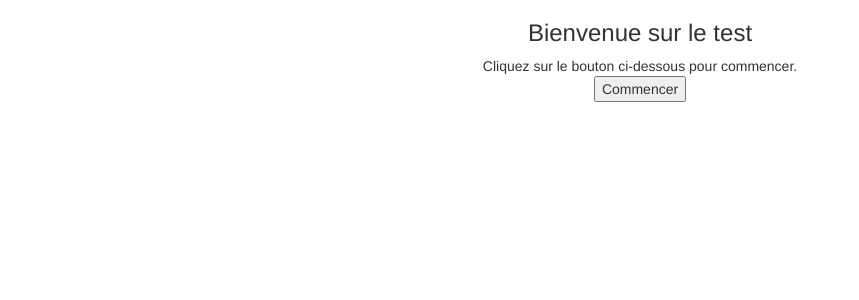
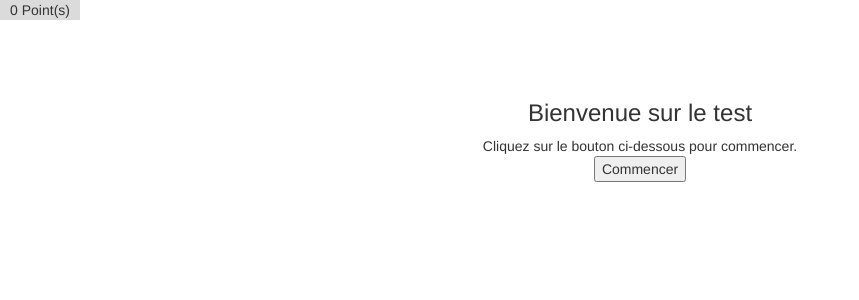
Before and after one commit to Pierre3f4/quizTestPhp, a PHP site: page / in a window 1280 px wide. Shown: the top 300 px of the page, without its empty margins (0-859 px from the left). Run offline with PHP 8.4, Linux system fonts and the light colour scheme; some libraries are stand-ins or nearby versions.

Commit message:
finalisation de la gestion des feedback et des points

```diff
--- a/css/style.css
+++ b/css/style.css
@@ -1,6 +1,18 @@
-.option{
+.option.available{
     cursor: pointer;
 }
 .option.selected{
     font-weight: bold;
 }
+.option.bad{
+    text-decoration: line-through;
+}
+.option.good{
+    text-decoration: underline;
+}
+.option.selected.bad{
+    color:red;
+}
+.option.selected.good{
+    color:green;
+}
--- a/index.php
+++ b/index.php
@@ -33,6 +33,7 @@
         <!--[if lte IE 9]>
             <p class="browserupgrade">You are using an <strong>outdated</strong> browser. Please <a href="https://browsehappy.com/">upgrade your browser</a> to improve your experience and security.</p>
         <![endif]-->
+
     <div class='question-wrapper'>
         <?php
             print ($intro);
@@ -40,6 +41,9 @@
             //$questionActive = new Question('1');
             //print ($questionActive->render());
         ?>
+    </div>
+    <div class='points-wrapper'>
+        <span id="points-counter">0</span> Point(s)
     </div>
 
         <script src="js/vendor/modernizr-3.5.0.min.js"></script>
--- a/php/ajax.php
+++ b/php/ajax.php
@@ -1,5 +1,7 @@
     <script type="text/javascript">
 		var idOptionActive="";
+		var points=0;
+
         function ajaxToControler(){
         	$.ajax({
 		       url : 'php/controler.php',
@@ -7,8 +9,32 @@
 		       data: {idOptionActive},
 
 		       success: function(data){
-			        $('.question-wrapper').html(data);
-			        questionInit();
+
+
+		       		data=JSON.parse(data);
+
+					console.log(data);
+
+
+			        if(typeof data['checkPoint'] != "undefined" && data['checkPoint'] != null){
+			        	checkPoint(data['checkPoint']);
+			        }
+			        if(typeof data['feedback'] != "undefined" && data['feedback'] != null && data['feedback'].length > 0){
+			        	//on affiche le feedback et le bouton suivant
+			        	$('.question-wrapper .btn-next-question').before('<div class="feedback">' + data['feedback'] + '</div>');
+			        }
+			        $('.btn-next-question').show();
+		        	$('.submit-question').hide();
+
+		        	$('.btn-next-question').on( "click", function(){
+		        		$('.question-wrapper').html(data['render']);
+		        		questionInit();
+					});
+
+			        if(idOptionActive == '-1'){
+		        		$('.question-wrapper').html(data['render']);
+		        		questionInit();
+			        }
 			    }
 		    });
         }
@@ -16,7 +42,9 @@
 
 		function questionInit(){
 			$('.submit-question').hide();
-			$('.option').click(function(){
+			$('.btn-next-question').hide();
+			$('.option').addClass('available');
+			$(document).on( "click", '.option.available', function(){
 				$('.option').removeClass("selected");
 				$(this).addClass("selected");
 				$('.submit-question').show();
@@ -27,9 +55,27 @@
 	        	ajaxToControler();
 	        });
 	        $('.submit-question').on( "click", function(){
+	        	$('.option.available').removeClass('available');
 	        	idOptionActive = $('.option.selected').attr("option-id");
 	        	ajaxToControler();
 			});
 		}
 		questionInit();
+
+		function checkPoint(checkPoint){
+			$.each(checkPoint, function( index, value ) {
+				console.log( index + ": " + value );
+				//on ajoute les class de correction
+				if(value==0){
+					$('.option[option-id=' + index + ']').addClass('bad');
+				}else{
+					$('.option[option-id=' + index + ']').addClass('good');
+				}
+				//on compte les points
+				if($('.option[option-id=' + index + ']').hasClass('selected')){
+					points = points+parseInt(value);
+				}
+			});
+			$('#points-counter').html(points);
+		}
     </script>
--- a/php/classes/question.class.php
+++ b/php/classes/question.class.php
@@ -58,8 +58,9 @@ class Question {
 				$options .= "<div class='option option-multichoise' option-id='$value[id_option]'>$value[libele]</div>";
 			}
 		}
-		$submit = "<button class='submit-question'>Suivant</button>";
-		return themeQuestion($libele, $options, $submit);
+		$submit = "<button class='submit-question'>Valider</button>";
+		$next = "<button class='btn-next-question'>Suivant</button>";
+		return themeQuestion($libele, $options, $submit, $next);
 	}
 	public function getQuestionObject(){
 		$thisQuestion = array(
--- a/theme/bootstrap/css/style.css
+++ b/theme/bootstrap/css/style.css
@@ -1,3 +1,12 @@
 .question-wrapper{
 	text-align: center;
+	padding:80px;
 }
+.points-wrapper{
+	position: absolute;
+	top: 0;
+	left: 0;
+	background-color: #dbdbdb;
+	width: 80px;
+	text-align: center;
+}
--- a/theme/bootstrap/question.php
+++ b/theme/bootstrap/question.php
@@ -1,5 +1,5 @@
 <?php
-	function themeQuestion($libele, $options, $submit){
+	function themeQuestion($libele, $options, $submit, $next){
 		$output = "";
 		$output .= "<div class='container'>";
 			$output .= "<div class='row'>";
@@ -7,6 +7,7 @@
 					$output .= "<div class='libele-wrapper'><h3>$libele</h3></div>";
 					$output .= $options;
 					$output .= $submit;
+					$output .= $next;
 				$output .= "</div>";
 			$output .= "</div>";
 		$output .= "</div>";
```
Also changed, not shown: php/controler.php (+32 -8 lines).
